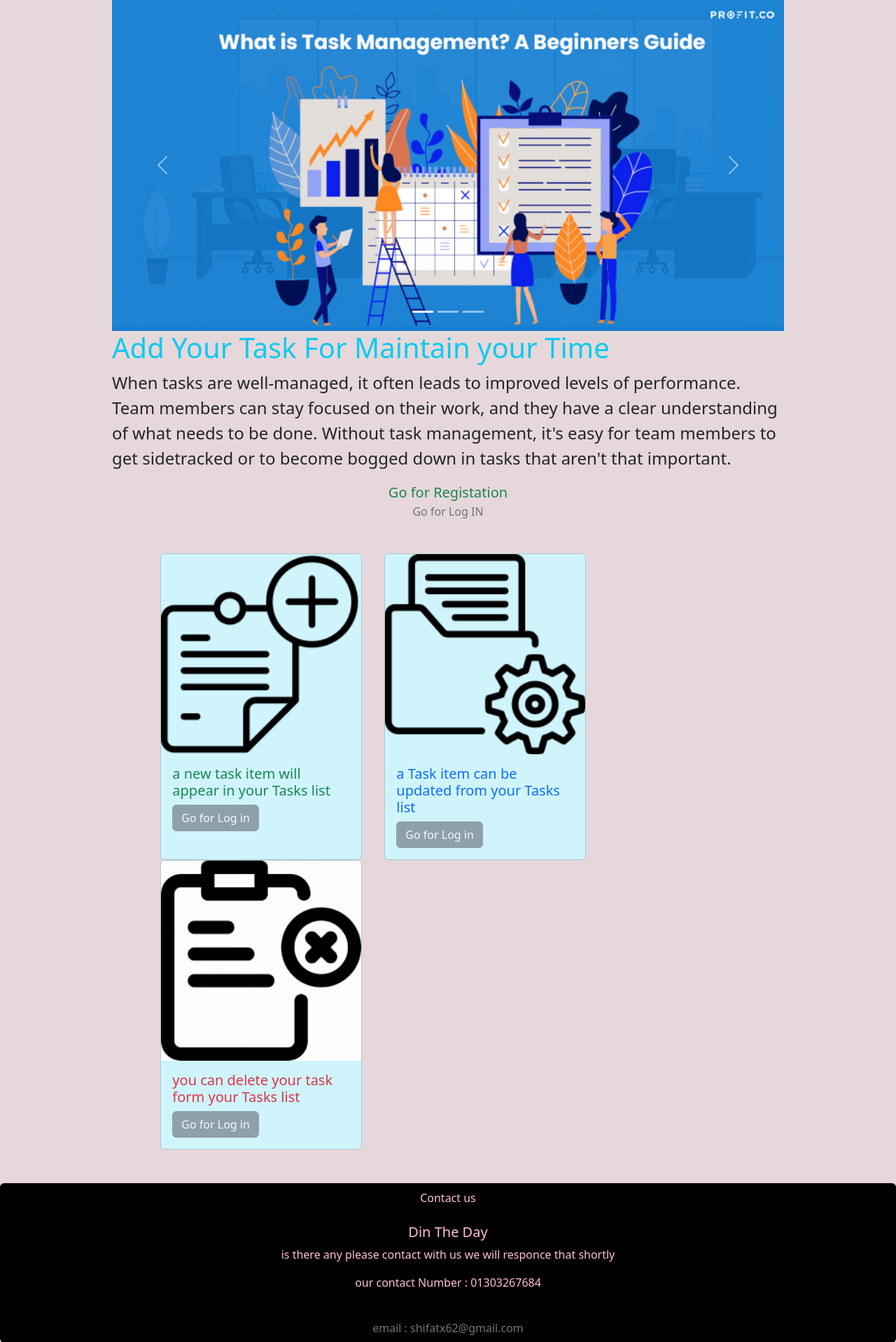
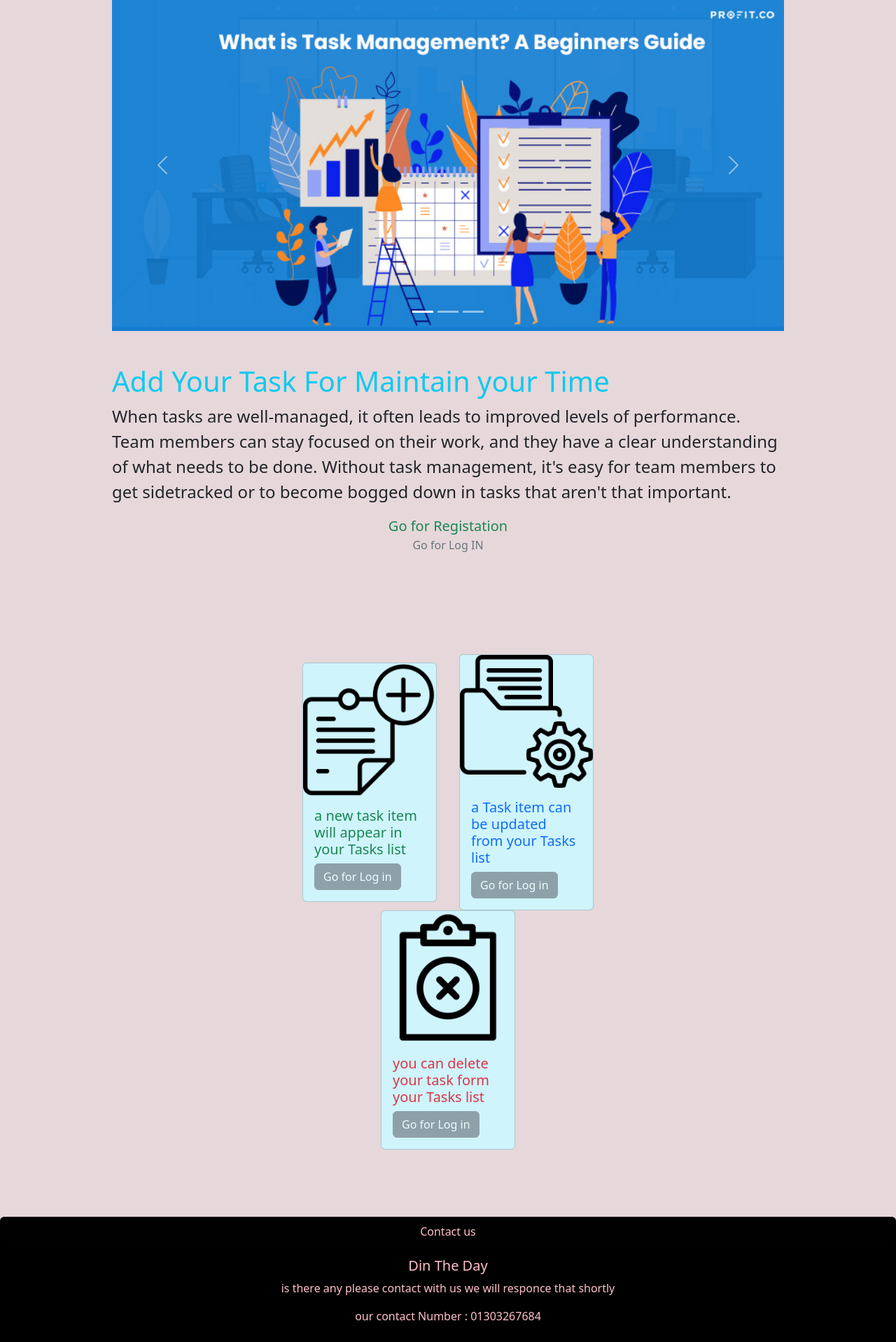
Before and after one commit to Minhajshifat/Task-Management, a Django app: template templates/home.html in a window 1280 px wide. Shown: the part 81-1999 px from the top of the page at 70% size. Run offline with Django 3.2, Linux system fonts and the light colour scheme; the template is opened without the code that fills it, so the values that code supplies are empty.

Commit message:
customied

```diff
--- a/templates/home.html
+++ b/templates/home.html
@@ -3,7 +3,7 @@
 
 
 {% block content %}
-<div>
+<div style="width: 50%;">
     {%for message in messages%}
     <div class="alert alert-danger" role="alert">
         {{message}}
@@ -48,7 +48,7 @@
             <span class="visually-hidden">Next</span>
         </button>
     </div>
-    <div class="col-9 m-auto">
+    <div class="col-9 m-auto my-5">
         <h2 class="fs-1 text-info">Add Your Task For Maintain your Time</h2>
         <p class="fs-4 ">
             When tasks are well-managed, it often leads to improved levels of performance. Team members can stay focused
@@ -69,8 +69,8 @@
     </div>
     <br>
     <br>
-    <div class="task d-flex flex-wrap col-8 m-auto">
-        <div class="card mx-3 bg-info-subtle" style="width: 18rem;">
+    <div class="task d-flex flex-wrap col-6 m-auto my-5" style="align-items: center;justify-content: center;">
+        <div class="card mx-3 bg-opacity-10 bg-info-subtle" style="width: 12rem;">
             <img src="{%static 'add Task.png'%}" class="card-img-top" alt="...">
             <div class="card-body">
                 <h5 class="card-title text-success">a new task item will appear in your Tasks list</h5>
@@ -81,7 +81,7 @@
                 {%endif%}
             </div>
         </div>
-        <div class="card mx-3 bg-info-subtle" style="width: 18rem;">
+        <div class="card mx-3 bg-info-subtle" style="width: 12rem;">
             <img src="{%static 'update.png'%}" class="card-img-top" alt="...">
             <div class="card-body">
                 <h5 class="card-title text-primary">a Task item can be updated from your Tasks list</h5>
@@ -92,8 +92,8 @@
                 {%endif%}
             </div>
         </div>
-        <div class="card mx-3 bg-info-subtle" style="width: 18rem;">
-            <img src="{%static 'delete.png'%}" class="card-img-top" alt="...">
+        <div class="card mx-3 bg-info-subtle" style="width: 12rem;">
+            <img src="{%static 'delete1.png'%}" class="card-img-top" alt="...">
             <div class="card-body">
                 <h5 class="card-title text-danger">you can delete your task form your Tasks list</h5>
                 {%if request.user.is_authenticated %}
```
Also changed, not shown: db.sqlite3, static/delete1.png (added).
